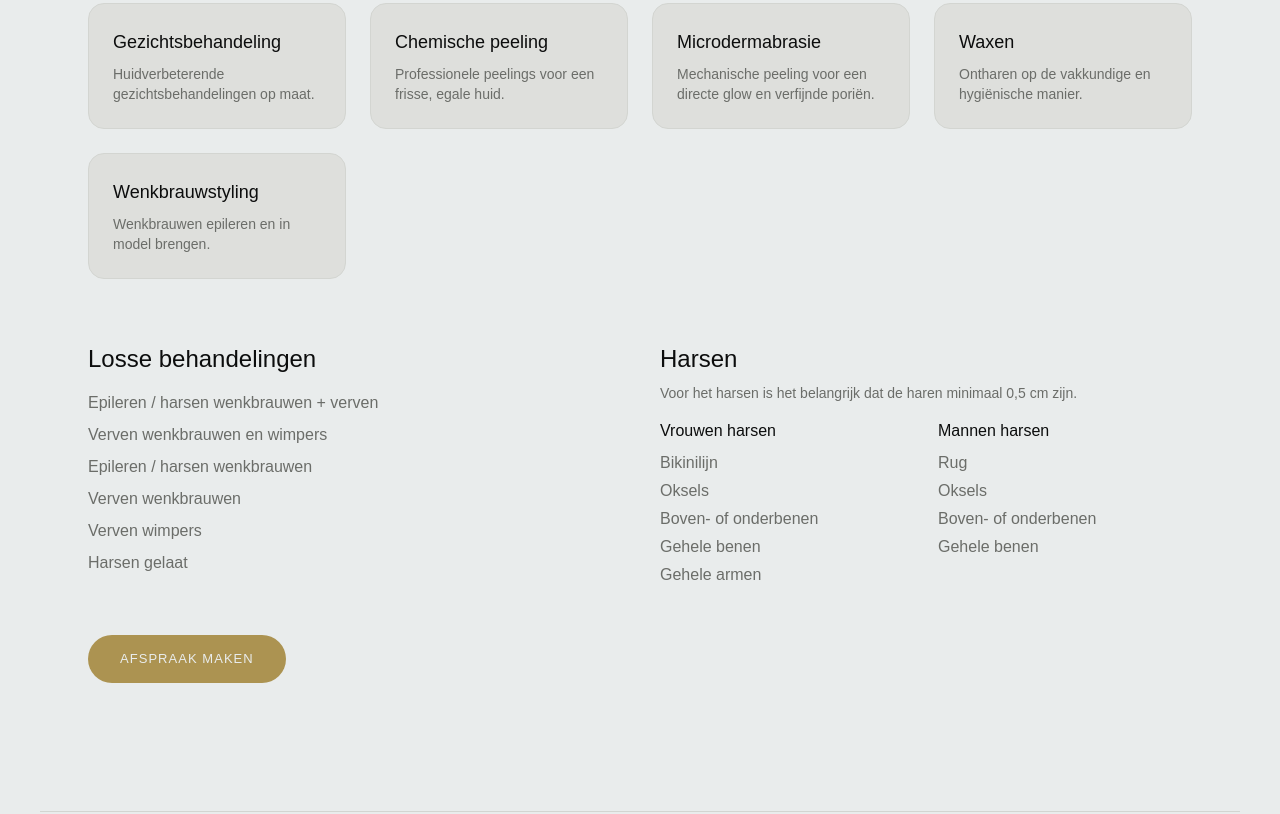
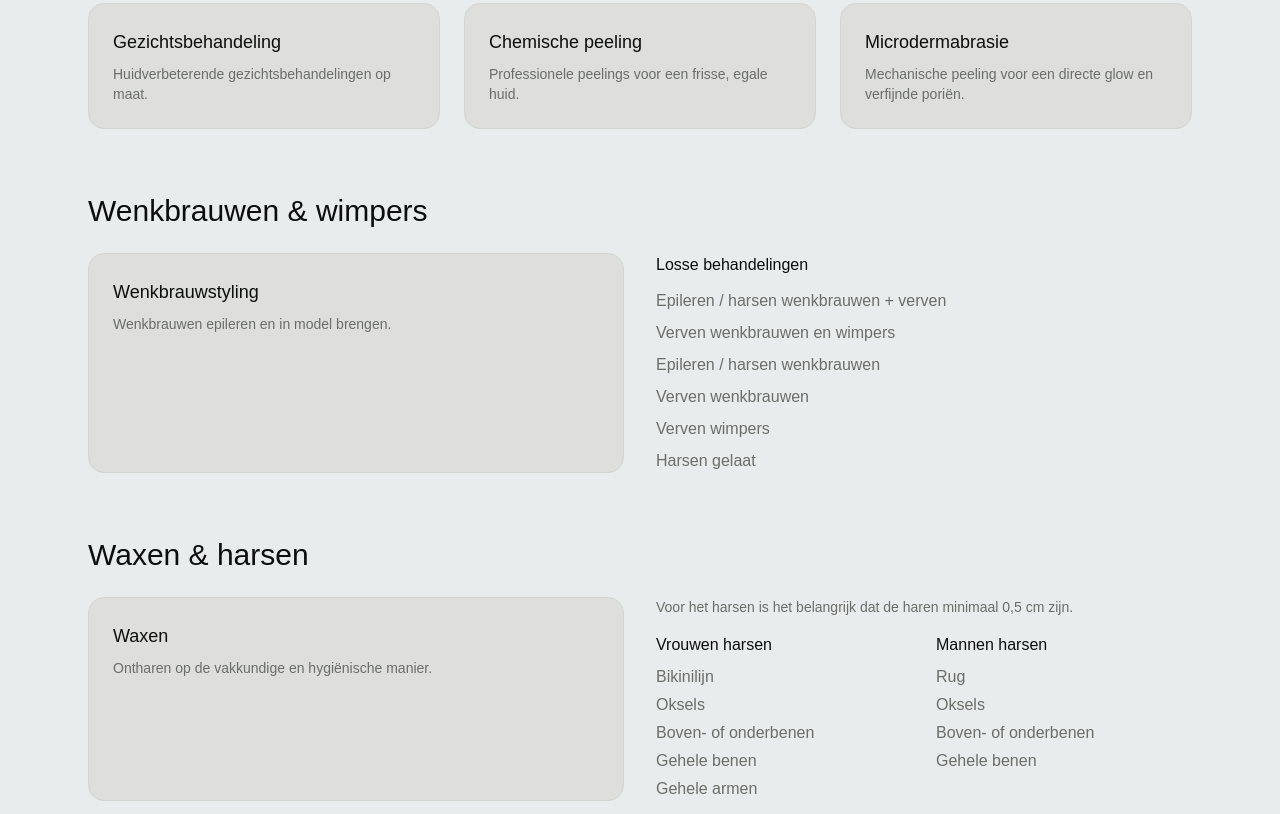
Before and after one commit to webbuilders015/bymaelyn, an Astro site: page /behandelingen in a window 1280 px wide. Shown: the part 746-1560 px from the top of the page. Built offline with nearby package versions, Linux system fonts and the light colour scheme; Astro itself is replaced by a stand-in of ours; some packages are replaced by stand-ins of ours.

Commit message:
Behandelingenpagina logischer indelen: waxen/wenkbrauwen tegels bij eigen categorie ipv gezichtsbehandelingen

```diff
--- a/src/pages/behandelingen/index.astro
+++ b/src/pages/behandelingen/index.astro
@@ -12,6 +12,11 @@ const looseTreatments = [
   'Verven wimpers',
   'Harsen gelaat',
 ];
+
+const facialSlugs = ['gezichtsbehandeling', 'chemische-peeling', 'microdermabrasie'];
+const facialTreatments = treatments.filter((t) => facialSlugs.includes(t.slug));
+const wenkbrauwTreatment = treatments.find((t) => t.slug === 'wenkbrauwen-epileren');
+const waxTreatment = treatments.find((t) => t.slug === 'waxen');
 
 const itemListSchema = {
   '@context': 'https://schema.org',
@@ -43,12 +48,12 @@ const itemListSchema = {
 
   <section class="mx-auto max-w-6xl px-6 py-16">
     <h2 class="font-display text-2xl text-ink sm:text-3xl">Gezichtsbehandelingen</h2>
-    <div class="mt-6 grid gap-6 sm:grid-cols-2 lg:grid-cols-4">
+    <div class="mt-6 grid gap-6 sm:grid-cols-2 lg:grid-cols-3">
       {
-        treatments.map((t) => (
+        facialTreatments.map((t) => (
           <a
             href={`/${t.slug}/`}
-            class="group flex flex-col  rounded-2xl border border-line bg-bg-soft p-6 transition-colors hover:border-ink/40"
+            class="group flex flex-col rounded-2xl border border-line bg-bg-soft p-6 transition-colors hover:border-ink/40"
           >
             <span class="font-display text-lg text-ink group-hover:text-accent">
               {t.title}
@@ -59,17 +64,49 @@ const itemListSchema = {
       }
     </div>
 
-    <div class="mt-16 grid gap-10 sm:grid-cols-2">
+    <div class="mt-16">
+      <h2 class="font-display text-2xl text-ink sm:text-3xl">Wenkbrauwen &amp; wimpers</h2>
+      <div class="mt-6 grid gap-8 sm:grid-cols-2">
+        {
+          wenkbrauwTreatment && (
+            <a
+              href={`/${wenkbrauwTreatment.slug}/`}
+              class="group flex h-full flex-col rounded-2xl border border-line bg-bg-soft p-6 transition-colors hover:border-ink/40"
+            >
+              <span class="font-display text-lg text-ink group-hover:text-accent">
+                {wenkbrauwTreatment.title}
+              </span>
+              <span class="mt-2 text-sm text-ink-soft">{wenkbrauwTreatment.short}</span>
+            </a>
+          )
+        }
         <div>
-        <h2 class="font-display text-2xl text-ink">Losse behandelingen</h2>
-        <ul class="mt-4 space-y-2 text-ink-soft">
+          <p class="font-medium text-ink">Losse behandelingen</p>
+          <ul class="mt-3 space-y-2 text-ink-soft">
             {looseTreatments.map((item) => <li>{item}</li>)}
           </ul>
         </div>
+      </div>
+    </div>
 
+    <div class="mt-16">
+      <h2 class="font-display text-2xl text-ink sm:text-3xl">Waxen &amp; harsen</h2>
+      <div class="mt-6 grid gap-8 sm:grid-cols-2">
+        {
+          waxTreatment && (
+            <a
+              href={`/${waxTreatment.slug}/`}
+              class="group flex h-full flex-col rounded-2xl border border-line bg-bg-soft p-6 transition-colors hover:border-ink/40"
+            >
+              <span class="font-display text-lg text-ink group-hover:text-accent">
+                {waxTreatment.title}
+              </span>
+              <span class="mt-2 text-sm text-ink-soft">{waxTreatment.short}</span>
+            </a>
+          )
+        }
         <div>
-        <h2 class="font-display text-2xl text-ink">Harsen</h2>
-        <p class="mt-2 text-sm text-ink-soft">
+          <p class="text-sm text-ink-soft">
             Voor het harsen is het belangrijk dat de haren minimaal 0,5 cm zijn.
           </p>
           <div class="mt-4 grid gap-6 sm:grid-cols-2">
@@ -95,7 +132,8 @@ const itemListSchema = {
           </div>
         </div>
       </div>
+    </div>
 
-    <Button href={site.bookingUrl} class="mt-12">Afspraak maken</Button>
+    <Button href={site.bookingUrl} class="mt-16">Afspraak maken</Button>
   </section>
 </BaseLayout>
```
Lines whose indentation alone changed are shown as unchanged.
